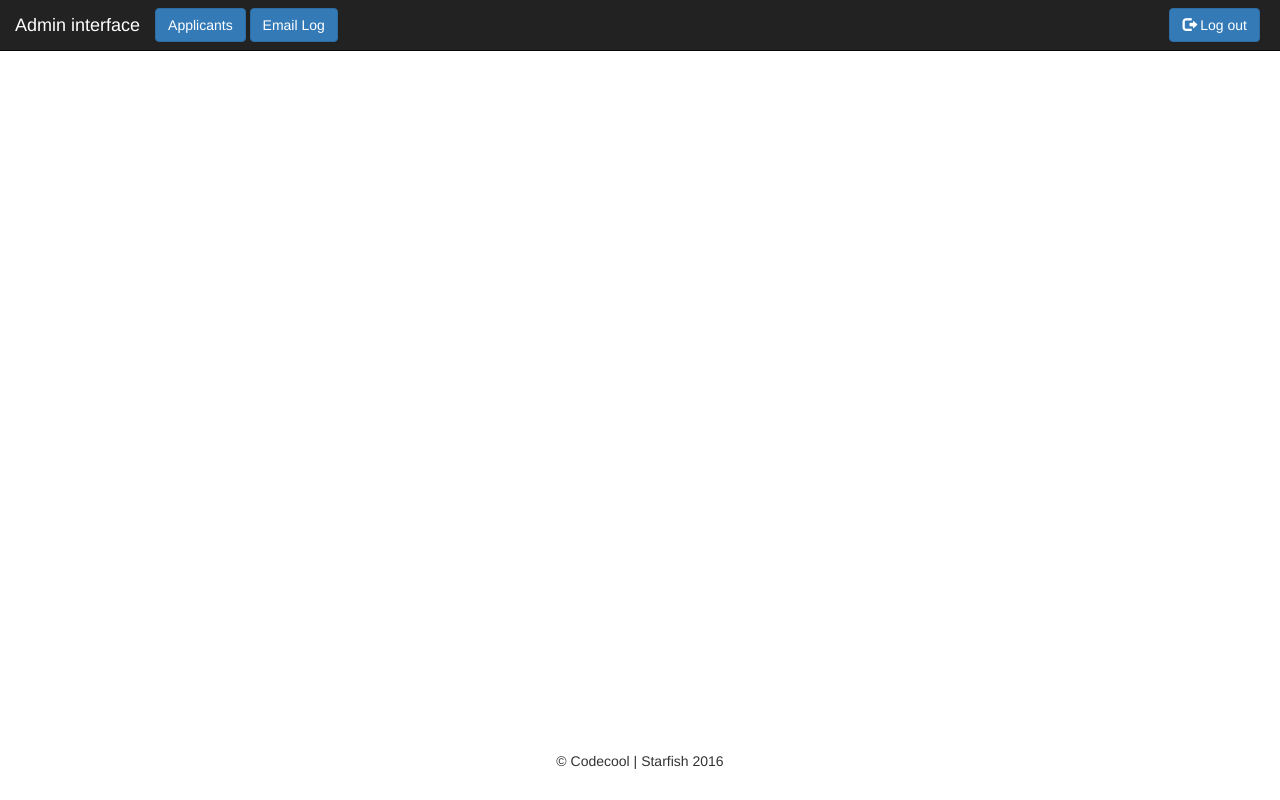
After one commit to handriss/repricer, a Flask app: template app/templates/header_footer.html in a window 1280 px wide. The commit adds this page. Run offline with Flask 2, Linux system fonts and the light colour scheme; the template is opened without the code that fills it, so the values that code supplies are empty; some libraries are stand-ins or nearby versions.

Commit message:
header and footer moved into one file

```diff
--- a/app/mod_bulk/controllers.py
+++ b/app/mod_bulk/controllers.py
@@ -6,5 +6,4 @@ mod_bulk = Blueprint('bulk', __name__, url_prefix='/bulk')
 
 @mod_bulk.route('/main/', methods=['GET'])
 def signin():
-    print("cica")
-    return render_template("bulk/repricer.html")
+    return render_template("index.html")
--- /dev/null
+++ b/app/templates/header_footer.html
@@ -0,0 +1,71 @@
+<!DOCTYPE html>
+<html lang="en">
+
+<head>
+    <meta charset='UTF-8'>
+    <title>Header</title>
+    <link rel="stylesheet" href="https://bootswatch.com/cerulean/bootstrap.min.css">
+    <script src="https://ajax.googleapis.com/ajax/libs/jquery/1.12.4/jquery.min.js"></script>
+    <script src="http://maxcdn.bootstrapcdn.com/bootstrap/3.3.7/js/bootstrap.min.js"></script>
+    <link rel="stylesheet" href="/static/css/admin_style.css">
+    <meta name="viewport" content="width=device-width, initial-scale=1">
+</head>
+
+<body>
+    <div class="container-fluid">
+        <nav class="navbar navbar-fixed-top navbar-inverse">
+              <div class="container-fluid">
+                    <div class="navbar-header">
+                      <button type="button" class="navbar-toggle" data-toggle="collapse" data-target="#myNavbar">
+                        <span class="icon-bar"></span>
+                        <span class="icon-bar"></span>
+                        <span class="icon-bar"></span>
+                      </button>
+                      <a class="navbar-brand" href="/admin">Admin interface</a>
+                    </div>
+
+                  <div class="collapse navbar-collapse" id="myNavbar">
+                      <a href="#">{{ text|safe }}
+                         <button name="applicants" class="btn btn-primary navbar-btn" data-toggle="tooltip" title="List applicants">
+                             Applicants
+                         </button></a>
+                     <a href="#">{{ text|safe }}
+                         <button name="email_log" class="btn btn-primary navbar-btn" data-toggle="tooltip" title="List email-logs">
+                             Email Log
+                         </button>
+                     </a>
+                      <div class="nav navbar-right" style="padding-right: 20px">
+                          <a href="#">{{ text|safe }}
+                              <button name="log_out" class="btn btn-primary navbar-btn">
+                                  <span class="glyphicon glyphicon-log-out"></span> Log out
+                              </button>
+                          </a>
+                      </div>
+                  </div>
+              </div>
+        </nav>
+    </div>
+
+    <div class="container-fluid" id="body">
+        {% with messages = get_flashed_messages() %}
+          {% if messages %}
+            {% for message in messages %}
+                <div class="container-fluid text-center">
+                   <h4><span class="label label-info">{{ message }}</span></h4>
+                </div>
+            {% endfor %}
+          {% endif %}
+        {% endwith %}
+        {% block body %}{% endblock %}
+    </div>
+
+
+    <footer>
+        <div class="container-fluid text-center">
+            <div class="navbar navbar-fixed-bottom">© Codecool | Starfish 2016</div>
+        </div>
+    </footer>
+
+</body>
+
+</html>
```
Also changed, not shown: app/templates/index.html (+20 -1 lines), app/templates/footer.html (deleted), app/templates/header.html (deleted), users.db.
